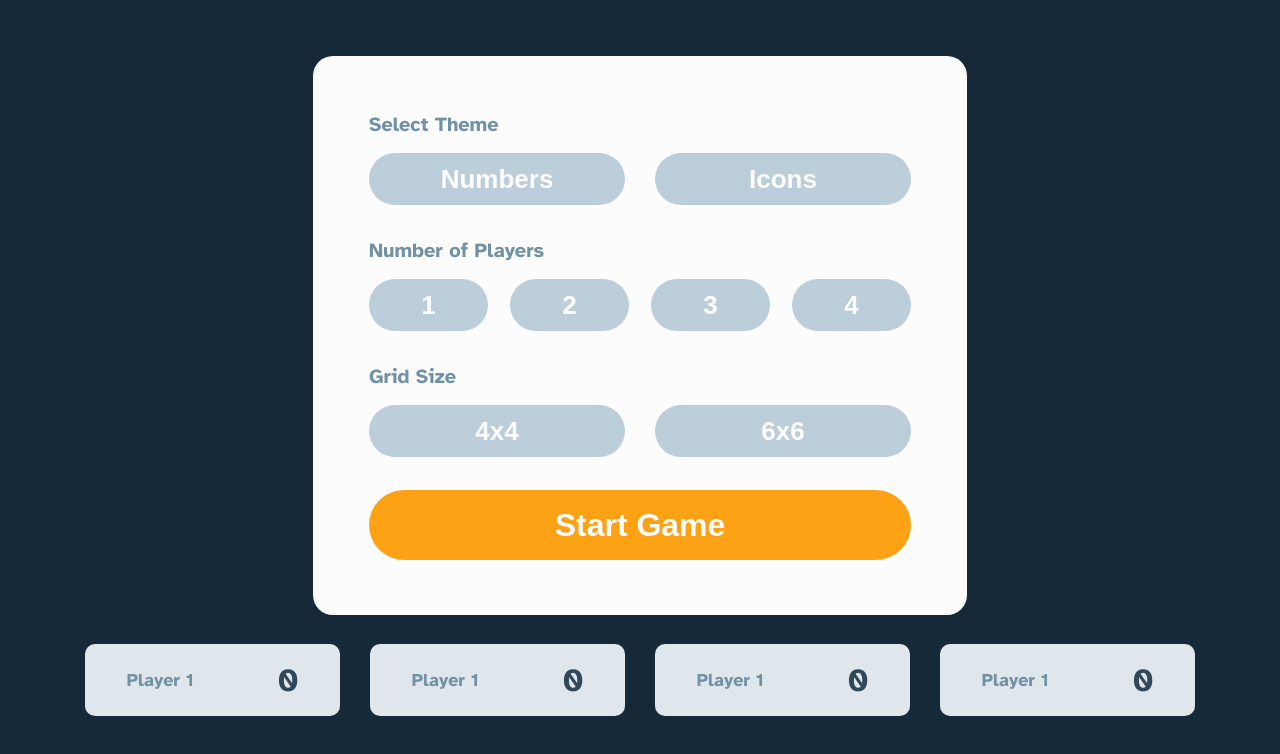
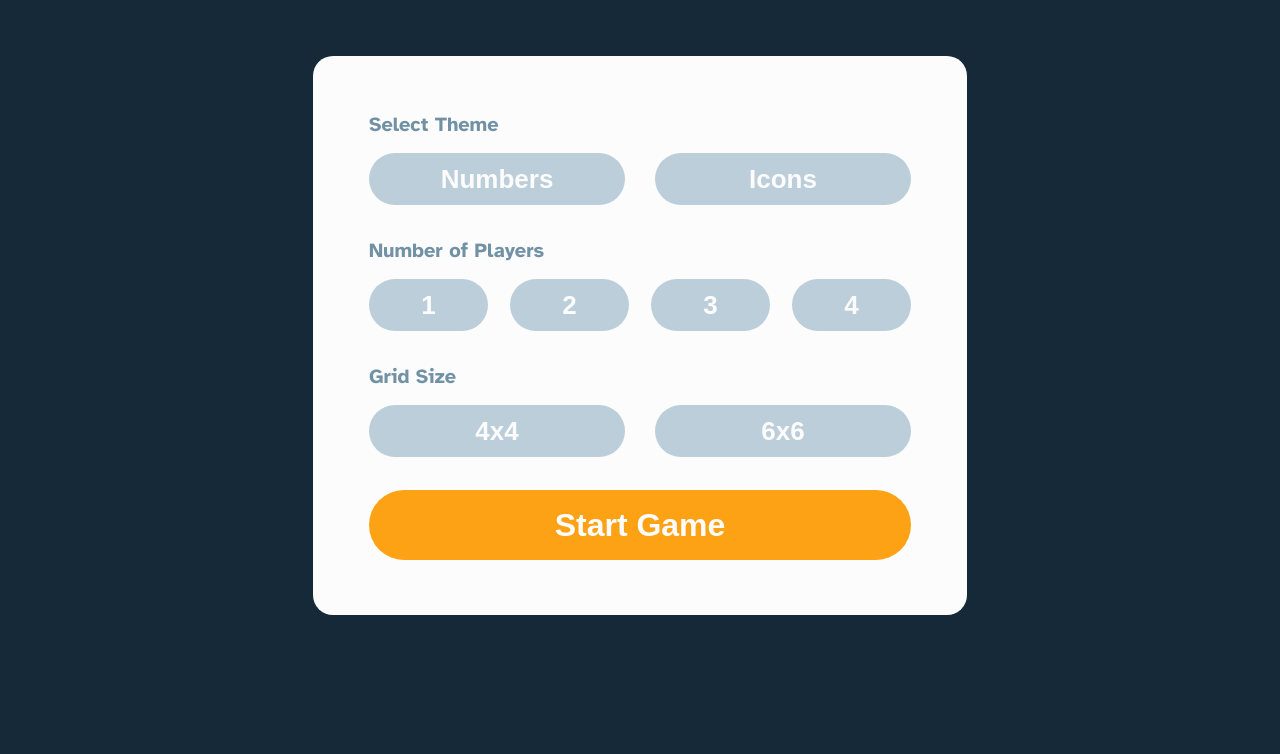
Before and after one commit to BobAtech22/memory-game, a plain HTML site: page index.html in a window 1280 px wide. Shown: the part 212-966 px from the top of the page. After the commit the page ends 835 px from the top, so only its background shows below. Drawn offline with nearby package versions, Linux system fonts and the light colour scheme.

Commit message:
Removed player divs

```diff
--- a/index.html
+++ b/index.html
@@ -69,26 +69,7 @@
 
 
     </div>
-    <div class="player_div">
-      <div class="ply_btn">
-        <h4>Player 1</h4>
-        <h3>0</h3>
-      </div>
-      <div class="ply_btn">
-        <h4>Player 1</h4>
-        <h3>0</h3>
-      </div>
-      <div class="ply_btn">
-        <h4>Player 1</h4>
-        <h3>0</h3>
-      </div>
-      <div class="ply_btn">
-        <h4>Player 1</h4>
-        <h3>0</h3>
-      </div>
-
-
-    </div>
+    <div class="ply_cnt large_cont"> </div>
   </div>
   </main>
 
```
